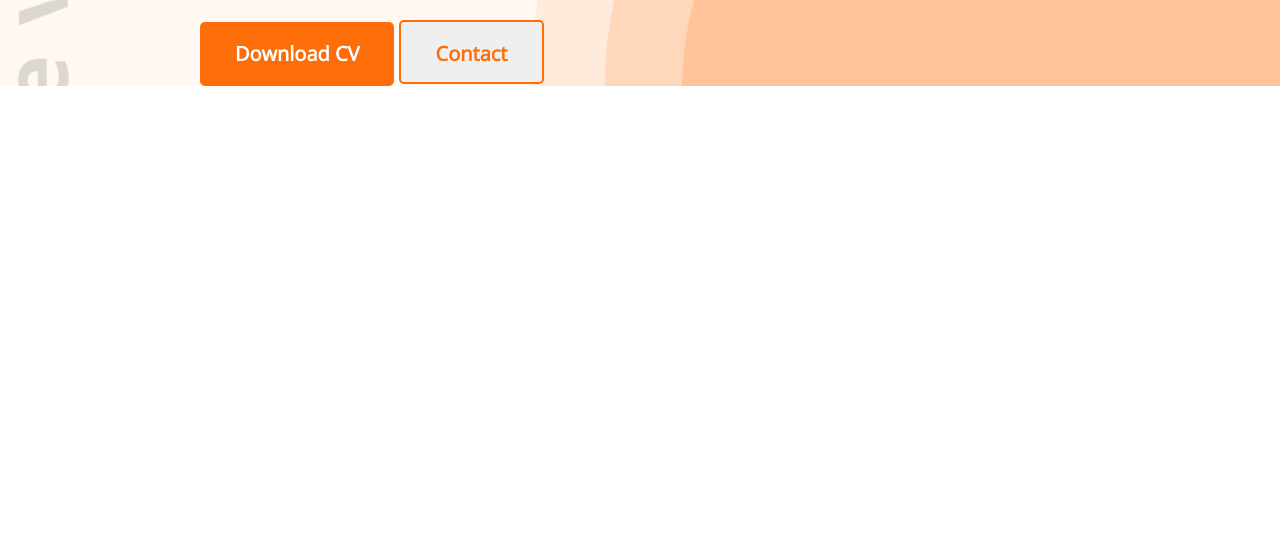
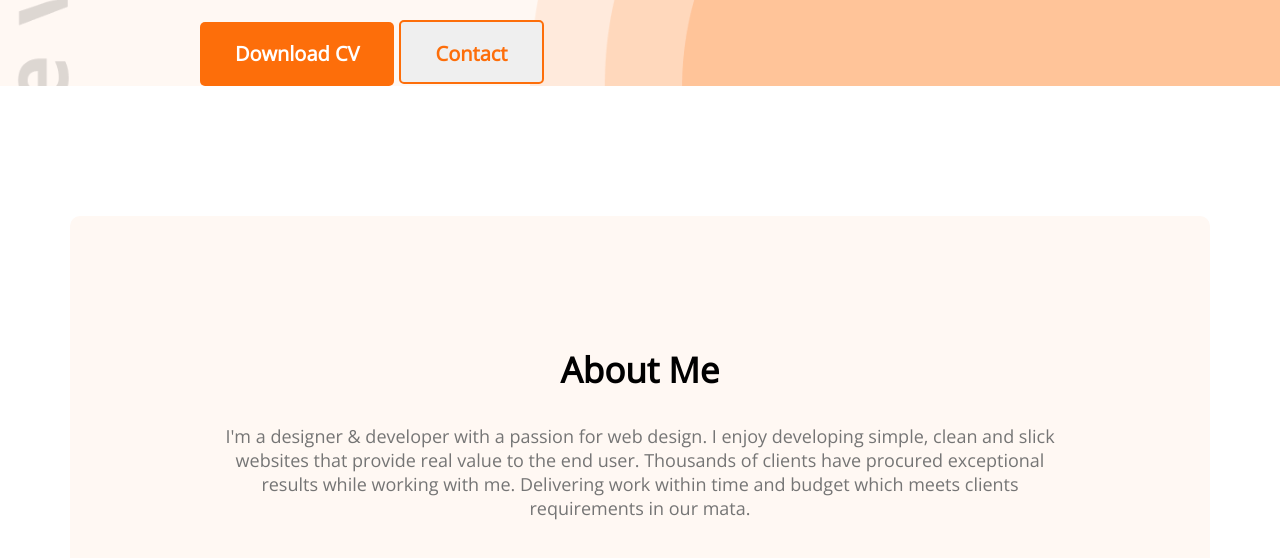
Before and after one commit to NaserUddinMahmud/Mahmud-portfolio, a plain HTML site: page index.html in a window 1280 px wide. Shown: the part 376-934 px from the top of the page. Before the commit the page ends 800 px from the top, so only its background shows below. Drawn offline with nearby package versions, Linux system fonts and the light colour scheme.

Commit message:
about section added

```diff
--- a/index.html
+++ b/index.html
@@ -42,7 +42,12 @@
         </div>
       </div>
     </header>
-    <main></main>
+    <main>
+        <section class="about-me">
+            <h3 class="section-title">About Me</h3>
+            <p class="section-description">I'm a designer & developer with a passion for web design. I enjoy developing simple, clean and slick websites that provide real value to the end user. Thousands of clients have procured exceptional results while working with me. Delivering work within time and budget which meets clients requirements in our mata.</p>
+        </section>
+    </main>
     <footer></footer>
   </body>
 </html>
--- a/styles/portfolio.css
+++ b/styles/portfolio.css
@@ -23,15 +23,14 @@
   padding: 18px 35px;
   height: 64px;
   border-radius: 5px;
-
 }
 /* header and navigation styles */
-header{
-    background: #FFF8F3;
-    background-image: url(../images/header_bg.png), url(../images/developer.png);
-    background-repeat: no-repeat;
-    background-position: bottom right, left;
-    background-size: 750px, 90px;
+header {
+  background: #fff8f3;
+  background-image: url(../images/header_bg.png), url(../images/developer.png);
+  background-repeat: no-repeat;
+  background-position: bottom right, left;
+  background-size: 750px, 90px;
 }
 nav {
   display: flex;
@@ -72,3 +71,29 @@ nav li {
   color: #757575;
   margin-bottom: 30px;
 }
+/* main section */
+main {
+  max-width: 1140px;
+  margin: 0 auto;
+}
+/* about me section styles */
+.about-me {
+  margin-top: 130px;
+  background: #fff8f3;
+  border-radius: 10px;
+  padding: 130px 150px;
+}
+.section-title {
+  text-align: center;
+  margin-bottom: 30px;
+  font-weight: 700;
+  font-size: 35px;
+  line-height: 48px;
+}
+.section-description {
+  font-size: 18px;
+  margin-bottom: 30px;
+  color: #757575;
+  margin-bottom: 30px;
+  text-align: center;
+}
```
